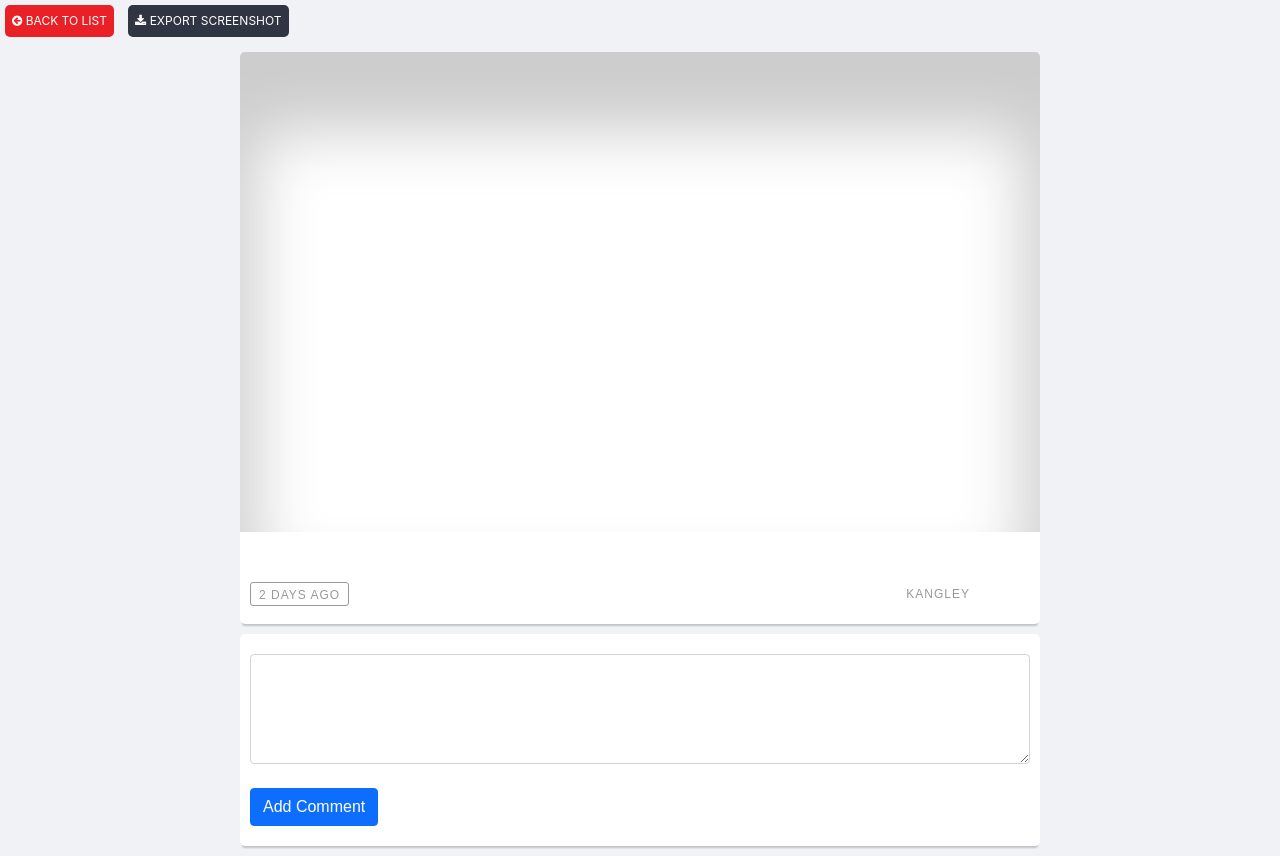
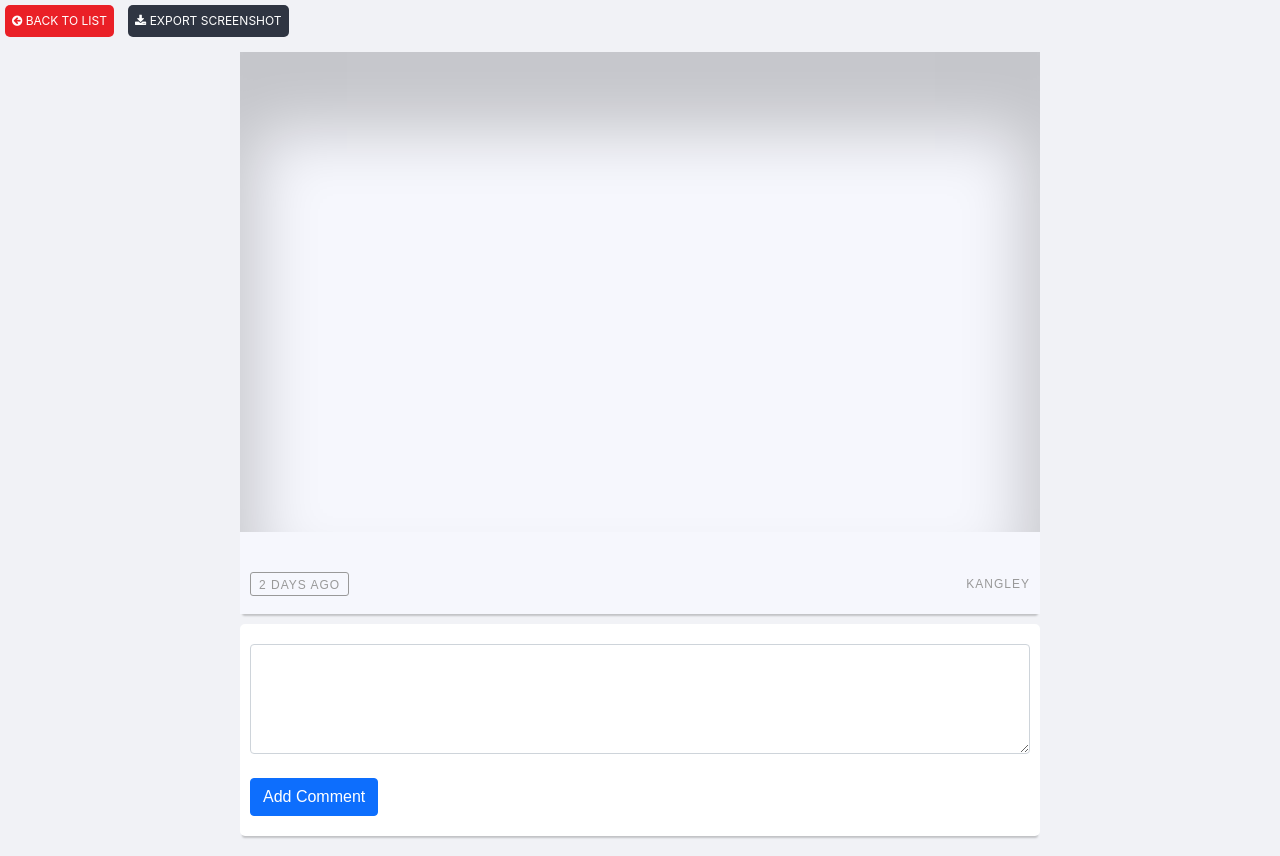
Before and after one commit to yukangle/farewell, a website: page public/card.html in a window 1280 px wide. Both pictures are taken after a click on the link "EXPORT SCREENSHOT". Drawn offline with Linux system fonts and the light colour scheme; no server answers.

Commit message:
update style

```diff
--- a/public/card.html
+++ b/public/card.html
@@ -16,17 +16,17 @@
 			<a class="top-btn back" href="/home"><i class="fa fa-arrow-circle-left" aria-hidden="true"></i> Back To List</a>
 			<a class="top-btn export" id="export" href=""><i class="fa fa-download" aria-hidden="true"></i> Export Screenshot</a>
 		</div>
-		<div class="icard-container">
-			<div class="icard-header">
+		<div class="icard-container" id="mainCardContainer">
+			<div class="icard-header main-header">
 				<div id="icard-cover" class="icard-cover">
 				</div>
 			</div>
-			<div class="icard-body">
+			<div class="icard-body main-body">
 				<div id="icard-summary" class="icard-summary">
 				</div>
 			</div>
 
-			<div class="icard-footer">
+			<div class="icard-footer main-footer">
 				<ul>
 					<li id="icard-publishedat" class="published-date">2 days ago</li>
 					<li id="icard-publishedby">KANGLEY</li>
--- a/public/css/cardstyle.css
+++ b/public/css/cardstyle.css
@@ -33,7 +33,7 @@ html, body {
 	background-position: center center;
 	background-repeat: no-repeat;
 	background-size: cover;
-	border-radius: 5px 5px 0 0;
+	/* border-radius: 5px 5px 0 0; */
 	height: 30rem;
 	box-shadow: inset rgba(0, 0, 0, 0.2) 0 64px 64px 16px;
 }
@@ -49,9 +49,10 @@ html, body {
 }
 
 .icard-footer {
-	margin: 10px;
 	padding-bottom: .125rem;
-	width: 90%;
+	width: 100%;
+	padding-left: 10px;
+	padding-right: 10px;;
 }
 .icard-footer ul {
 	list-style: none;
@@ -126,3 +127,13 @@ html, body {
 	display: none;
 	color: red;
 }
+
+.main-header {
+	background-color: #f6f7fd;
+}
+.main-body {
+	background-color: #f6f7fd;
+}
+.main-footer {
+	background-color: #f6f7fd;
+}
--- a/public/js/card.js
+++ b/public/js/card.js
@@ -53,7 +53,7 @@ window.onload = function () {
   var exportBtn = document.getElementById("export");
   if (exportBtn) {
     exportBtn.onclick = function() {
-      const screenshotTarget = document.body;
+      screenshotTarget = document.getElementById("mainCardContainer");
 
       html2canvas(screenshotTarget).then((canvas) => {
           var nWin = window.open();
--- a/public/js/farewell.js
+++ b/public/js/farewell.js
@@ -62,7 +62,7 @@ window.onload = function() {
   var exportBtn = document.getElementById("export");
   if (exportBtn) {
     exportBtn.onclick = function() {
-      const screenshotTarget = document.body;
+      const screenshotTarget = document.getElementById("mainContainer");
 
       html2canvas(screenshotTarget).then((canvas) => {
           var nWin = window.open();
```
